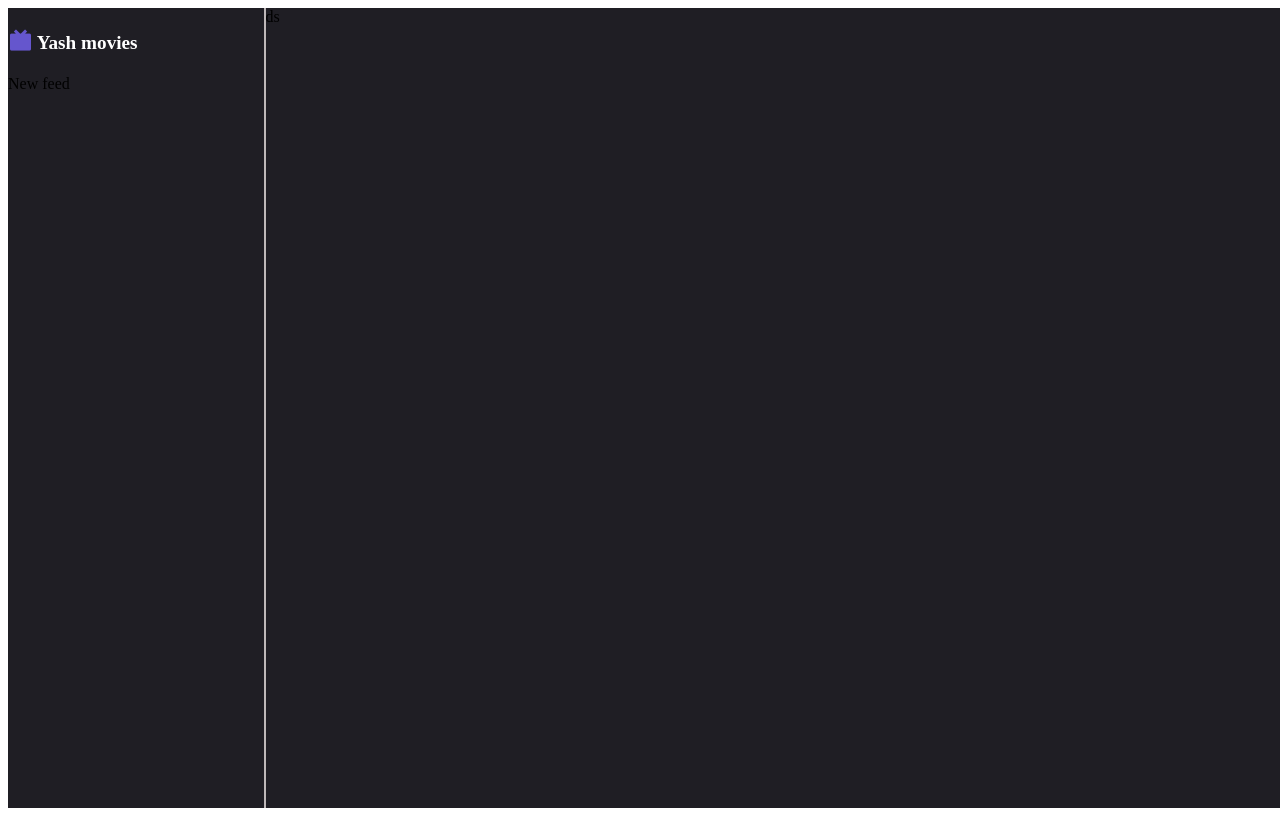
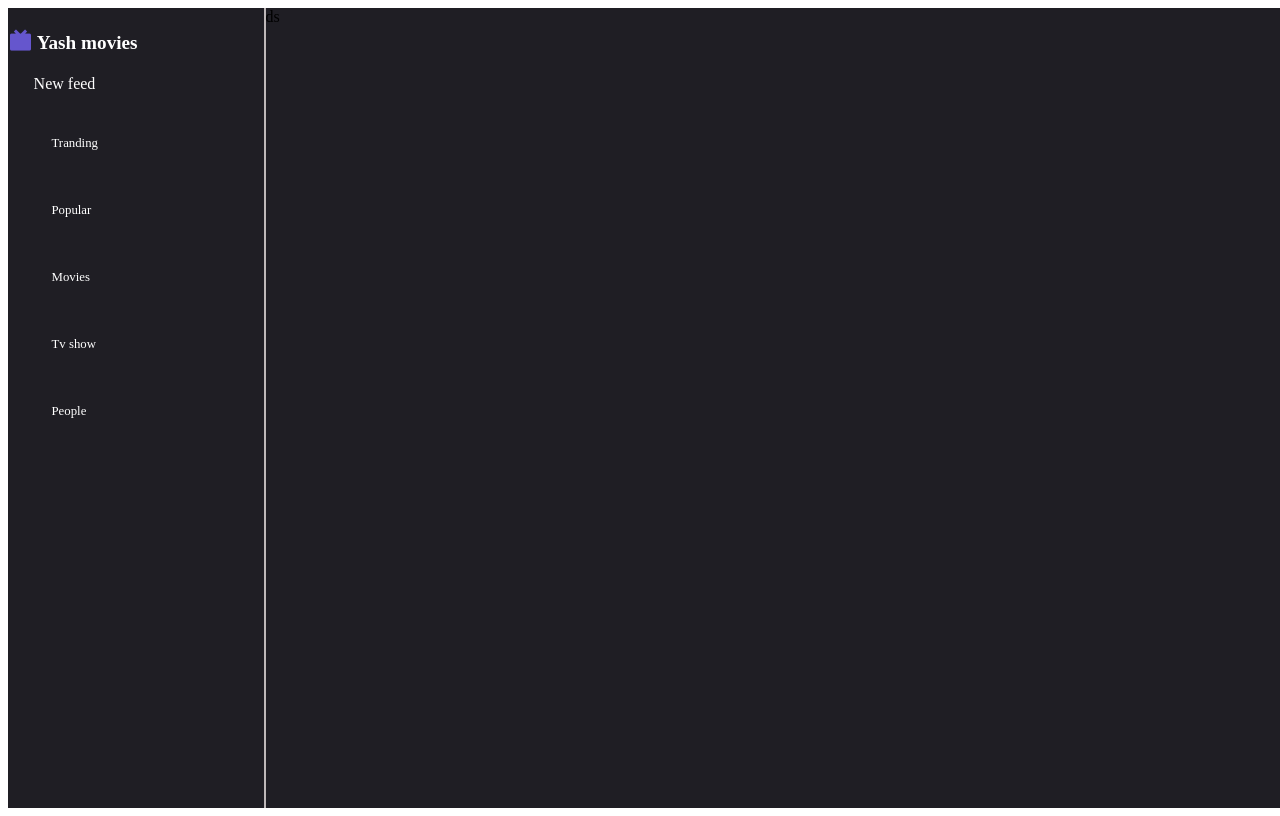
Before and after one commit to yashvaghasiya119/movie-data, a React (Vite) app: page / in a window 1280 px wide. Built offline with nearby package versions, Linux system fonts and the light colour scheme.

Commit message:
for tech taliwind

```diff
--- a/src/componet/sildebar.jsx
+++ b/src/componet/sildebar.jsx
@@ -1,3 +1,5 @@
+import { Link } from "react-router";
+
 export function Sildebar() {
 
     return <>
@@ -7,7 +9,14 @@ export function Sildebar() {
                     <i className="ri-tv-fill" style={{ color: "#6556cd" }}></i>
                     <span className="left-span-1"> Yash movies</span>
                 </h2>
-                <span>New feed</span>
+                <span className="left-span-2">New feed</span>
+                <div className="all-links">
+                    <Link className="link">Tranding</Link>
+                    <Link className="link">Popular</Link>
+                    <Link className="link">Movies</Link>
+                    <Link className="link">Tv show</Link>
+                    <Link className="link">People</Link>
+                </div>
             </div>
         </div>
     </>
--- a/src/index.css
+++ b/src/index.css
@@ -18,6 +18,40 @@ color: white;
 font-size: 1.5vw;
 font-weight: 600    ;
 }
+.left-span-2{
+    color: white;
+    margin-bottom: 14vw;
+    margin-left: 2vw;
+    font-size: 1.4;
+}
+.all-links{
+    display: flex;
+    flex-direction: column;
+    text-decoration: none;
+    gap: 2vh;
+    margin-left: 2vw;
+    margin-top: 2vw;
+    font-size: 1vw;
+}
+.link{
+    color: white;
+    border-radius: 14px;
+    text-decoration: none;
+    padding: 1.4vw;
+    width: 70%;
+
+    /* height: 2.5vw; */
+}
+.link:hover{
+    background-color: #6556cd;
+    text-decoration: none;
+    transition: all 1s;
+}
+
+
+
+
+
 .right{
     width: 80%;
     height: 100%;
```
